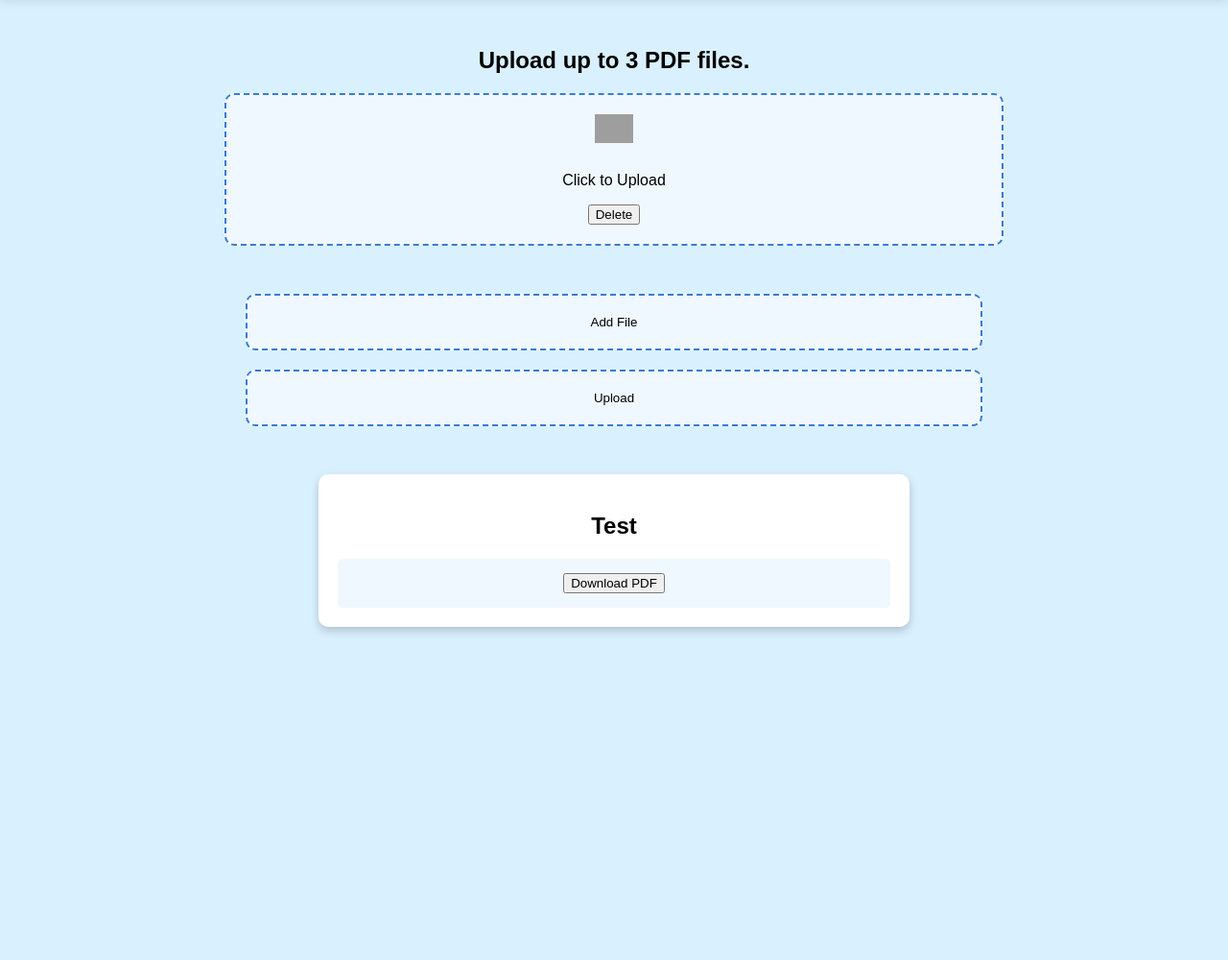
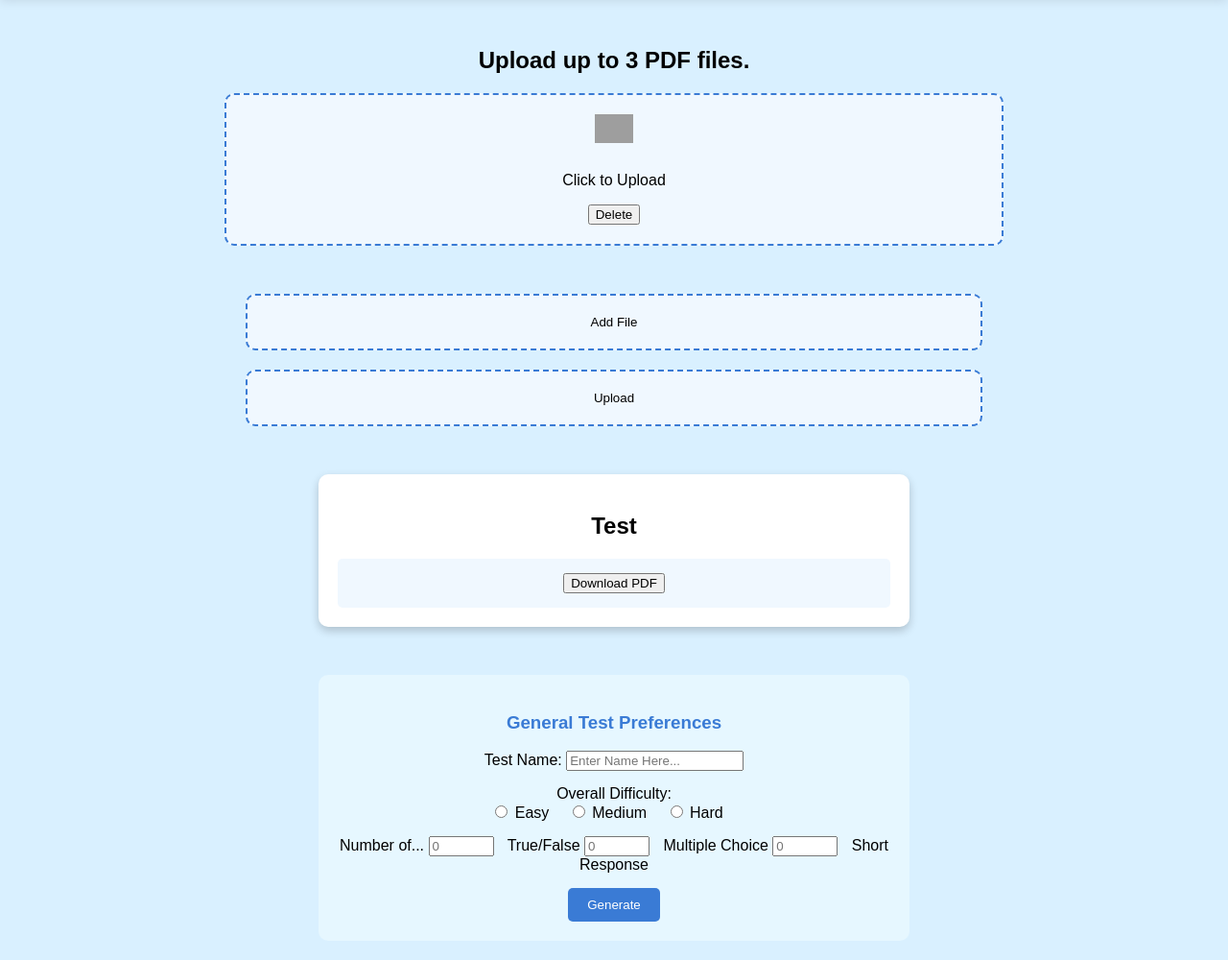
Before and after one commit to atontalapur/testify-rosehack-2025, a plain HTML site: page PreWorkshop/index.html in a window 1280 px wide. Shown: the part 69-1069 px from the top of the page at 96% size. Before the commit the page ends 800 px from the top, so only its background shows below. Drawn offline with Linux system fonts and the light colour scheme; grey boxes are pictures that could not be loaded.

Commit message:
Re-Added back in the editing tools

```diff
--- a/PreWorkshop/index.html
+++ b/PreWorkshop/index.html
@@ -52,6 +52,32 @@
       </div>
     </section>
   </div>
+
+  <!-- Test Preferences Section -->
+  <section class="preferences-section">
+    <h3>General Test Preferences</h3>
+    <form>
+      <div class="form-group">
+        <label for="test-name">Test Name:</label>
+        <input type="text" id="test-name" placeholder="Enter Name Here...">
+      </div>
+      <div class="form-group">
+        <label>Overall Difficulty:</label>
+        <div class="difficulty-options">
+          <label><input type="radio" name="difficulty" value="Easy"> Easy</label>
+          <label><input type="radio" name="difficulty" value="Medium"> Medium</label>
+          <label><input type="radio" name="difficulty" value="Hard"> Hard</label>
+        </div>
+      </div>
+      <div class="form-group">
+        <label>Number of...</label>
+        <label><input type="number" placeholder="0"> True/False</label>
+        <label><input type="number" placeholder="0"> Multiple Choice</label>
+        <label><input type="number" placeholder="0"> Short Response</label>
+      </div>
+      <button type="submit" class="btn">Generate</button>
+    </form>
+  </section>
 
   <script>
     let uploadCount = 1;
```
Also changed, not shown: Workshop/index.html (+36 -1 lines).
